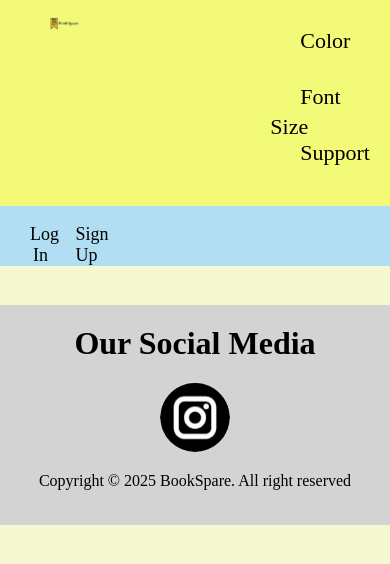
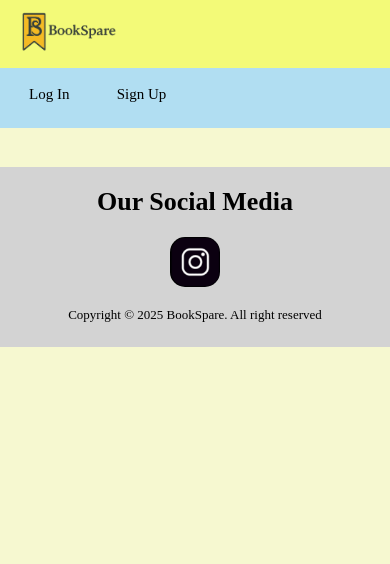
Before and after one commit to wanxian23/BookReview_BorrowingSystem, a PHP site: page / in a window 390 px wide. Shown: the top 564 px of the page. Run offline with PHP 8.4, Linux system fonts and the light colour scheme; some libraries are stand-ins or nearby versions.

Commit message:
header footer updated

```diff
--- a/index.html
+++ b/index.html
@@ -5,7 +5,15 @@
     <meta charset="UTF-8">
     <meta name="viewport" content="width=device-width, initial-scale=1.0">
 
+    <!-- Free Icon Website -->
     <script src="https://unpkg.com/boxicons@2.1.4/dist/boxicons.js"></script>
+    <!-- put link to jquery library by using google CDN or Microsoft CDN -->
+    <script src="https://ajax.googleapis.com/ajax/libs/jquery/3.7.1/jquery.min.js"></script>
+
+    <!-- UI jQuery library, which include more animation effect -->
+    <script src="https://code.jquery.com/ui/1.13.2/jquery-ui.min.js"></script>
+
+    <script src="script.js"></script>
 
     <link rel="icon" href="image/logo.png">
     <link rel="stylesheet" href="style.css">
@@ -24,16 +32,41 @@
             <a href="index.html" id="logo"><img src="image/logoTitle.png" alt="logo"></a>
 
             <nav>
-                <a href="">Color<box-icon name='chevron-down' class="downArrow"></box-icon></a>
-                <a href="">Font Size<box-icon name='chevron-down' class="downArrow"></box-icon></a>
-                <a href="">Support<box-icon name='chevron-down' class="downArrow"></box-icon></a>
+                <span id="colorButton"><label for="color">Color<box-icon name='chevron-down'
+                            class="downArrow"></box-icon></label></span>
+                <div class="accessibility" id="colorAccessibility">
+                    <div class="default">Default</div>
+                    <div>Light</div>
+                    <div>Dark</div>
+                </div>
+                <span id="fontSizeButton"><label for="fontSize">Font Size<box-icon name='chevron-down'
+                            class="downArrow"></box-icon></label></span>
+                <div class="accessibility" id="fontSizeAccessibility">
+                    <div>Small</div>
+                    <div class="default">Default</div>
+                    <div>Large</div>
+                    <div>Very Large</div>
+                </div>
+                <span id="supportButton"><label for="support">Support<box-icon name='chevron-down'
+                            class="downArrow"></box-icon></label></span>
+                <div class="accessibility" id="support">
+                    <span>Follow Us At Instagram!</span>
+                    <div>
+                        <img src="image/socialMedia/ig_clicked.png" alt="IG Logo">
+                        <label for="bookSpare">@BookSpare</label>
+                    </div>
             </nav>
-            <box-icon name='menu' id="burgerIcon"></box-icon>
+            <box-icon name='menu' id="burgerIcon" size="50"></box-icon>
         </div>
+        <aside>
+            <span id="colorButton"><label for="color">Color</label></span>
+            <span id="fontSizeButton"><label for="fontSize">Font Size</label></span>
+            <span id="supportButton"><label for="support">Support</label></span>
+        </aside>
         <div id="secondHeader">
             <nav>
-                <a href=""><label for="">Log In</label></a>
-                <a href=""><label for="">Sign Up</label></a>
+                <a href=""><label for="login">Log In</label></a>
+                <a href=""><label for="signup">Sign Up</label></a>
             </nav>
         </div>
     </header>
--- /dev/null
+++ b/script.js
@@ -0,0 +1,29 @@
+$(document).ready(function() {
+    $("#colorButton").click(function() {
+        $("#colorAccessibility").fadeToggle(300);
+        $("#fontSizeAccessibility").fadeOut(300);
+        $("#support").fadeOut(300);
+    });
+
+    $("#fontSizeButton").click(function() {
+        $("#colorAccessibility").fadeOut(300);
+        $("#fontSizeAccessibility").fadeToggle(300);
+        $("#support").fadeOut(300);
+    });
+
+    $("#supportButton").click(function() {
+        $("#colorAccessibility").fadeOut(300);
+        $("#fontSizeAccessibility").fadeOut(300);
+        $("#support").fadeToggle(300);
+    });
+
+    $("#burgerIcon").click(function() {
+        if ($("aside").hasClass("visible")) {
+            $("aside").fadeOut(300, function() {
+                $("aside").removeClass("visible");
+            });
+        } else {
+            $("aside").addClass("visible").hide().fadeIn(300);
+        }
+    });
+});
--- a/style.css
+++ b/style.css
@@ -11,9 +11,14 @@
 header {
     display: flex;
     flex-direction: column;
+    user-select: none;
 }
 
 header #burgerIcon {
+    display: none;
+}
+
+aside {
     display: none;
 }
 
@@ -21,7 +26,7 @@
     display: flex;
     justify-content: space-between;
     padding: 10px 20px;
-    font-size: 22px;
+    font-size: 20px;
     background-color: #f3fa78;
 }
 
@@ -30,25 +35,29 @@
 }
 
 header nav {
-    width: 45%;
+    width: 28%;
     margin: 18px 0 0 10px;
 }
 
-header #firstHeader a {
+header #firstHeader nav span {
     text-decoration: none;
-    padding: 0 30px;
     color: black;
+    padding: 0 20px;
+}
+
+header #firstHeader span label {
+    cursor: pointer;
     transition: 0.3s;
 }
 
-header #firstHeader a .downArrow {
+header #firstHeader span .downArrow {
     width: 8%;
 }
-header #firstHeader a:hover {
-    text-shadow: 1px 1px 20px black;
+header #firstHeader span label:hover {
+    border-bottom: 5px solid;
 }
 
-header #firstHeader a:active {
+header #firstHeader span:active {
     color: #f3fa78;
 }
 
@@ -62,21 +71,61 @@
     margin-left: 20px;
 }
 
-header #secondHeader a{
+header #secondHeader nav a{
     text-decoration: none;
-    padding: 0 10px;
+    padding: 0 30px 0 0;
     color: black;
 }
 
 header #secondHeader a label{
     display: inline-block;
-    width: 12%;
+    width: 15%;
     text-align: center;
+    cursor: pointer;
     transition: 0.2s;
 }
 
 header #secondHeader a label:hover{
     border-bottom: 5px solid;
+}
+
+header .accessibility {
+    position: absolute;
+    border: 1px solid;
+    border-radius: 10px;
+    padding: 20px 25px;
+    background-color: white;
+    margin-top: 10px;
+    text-align: center;
+    display: none;
+}
+
+header .accessibility div {
+    padding: 8px 5px;
+    width: 125px;
+}
+
+header .accessibility div.default {
+    background-color: lightgray;
+}
+
+header #fontSizeAccessibility {
+    margin-left: 130px;
+}
+
+header #support {
+    margin-left: 115px;
+}
+
+header #support div {
+    display: flex;
+    justify-content: space-around;
+    width: 100%;
+    padding: 10px 20px;
+}
+
+header #support div label {
+    margin-top: 5px;
 }
 
 footer {
@@ -87,20 +136,88 @@
     height: 220px;
     background-color: lightgray;
     padding: 20px 0;
+    user-select: none;
 
 }
 
 footer a {
     margin: 0 auto;
-    background-image: url("image/socialMedia/insta.jpg");
+    background-image: url("image/socialMedia/ig.png");
     background-repeat: no-repeat;
     background-size: contain;
     width: 70px;
     height: 70px;
-    border-radius: 50px;
+    border-radius: 20px;
     transition: 0.3s;
 }
 
 footer a:hover {
-    background-image: url("image/socialMedia/insta_clicked.png");
+    background-image: url("image/socialMedia/ig_clicked.png");
 }
+
+@media (max-width: 600px) {
+    header #firstHeader img {
+        width: 30%;
+    }
+
+    header #burgerIcon {
+        display: block;
+        width: 20%;
+        cursor: pointer;
+    }
+
+    header #firstHeader nav {
+        display: none;
+    }
+
+    header #secondHeader nav {
+        font-size: 15px;
+        width: 50%;
+    }
+
+    header #secondHeader a label{
+        width: 30%;
+    }
+
+    aside {
+        display: none;
+        flex-direction: column;
+        position: fixed;
+        height: 100%;
+        gap: 25px;
+        margin: 14% 0 0 70%;
+        width: 30%;
+        text-align: right;
+        padding: 20px 30px 0 0;
+        background-color: white;
+    }
+
+    aside.visible {
+        display: inline-flex;
+    }
+
+    aside span {
+        padding: 5px 0;
+        transition: 0.2s;
+        cursor: pointer;
+    }
+
+    aside span label {
+        cursor: pointer;
+    }
+
+    aside span:hover {
+        border-left: 4px solid;
+    }
+
+    footer {
+        font-size: 13px;
+        height: 180px;
+    }
+
+    footer a {
+        width: 50px;
+        height: 50px;
+        border-radius: 15px;
+    }
+}
```
Also changed, not shown: image/socialMedia/ig.png (added), image/socialMedia/ig2.png (added), image/socialMedia/ig_clicked.png (added), image/socialMedia/ig_clicked2.png (added), image/socialMedia/insta.jpg (deleted), image/socialMedia/insta_clicked.png (deleted).
